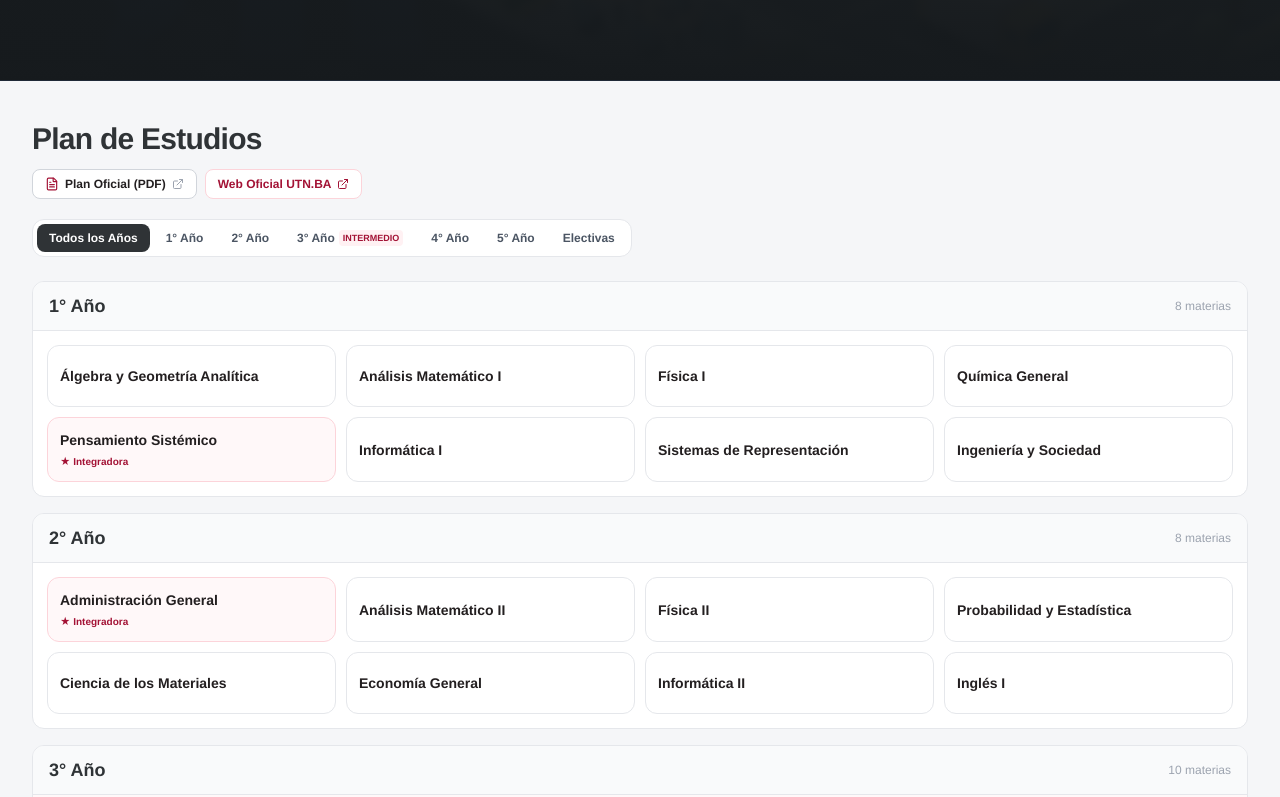
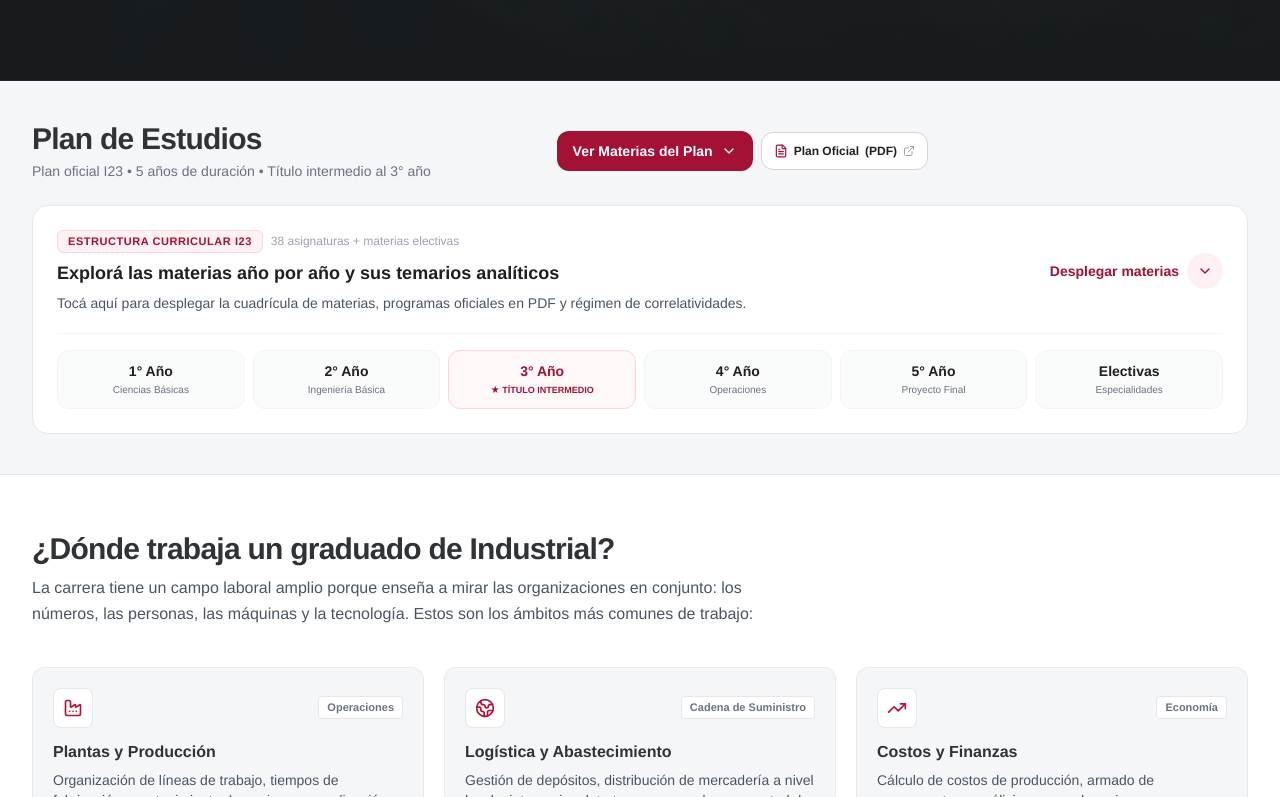
Before and after one commit to manutorres413-tech/ingenieria-industrial-utnba, a React (Vite) app: page / in a window 1280 px wide. Shown: the part 603-1400 px from the top of the page. Built offline with nearby package versions, Linux system fonts and the light colour scheme.

Commit message:
feat: add collapsible study plan with preview card and expand/collapse toggle

```diff
--- a/src/components/SteppedStudyPlan.jsx
+++ b/src/components/SteppedStudyPlan.jsx
@@ -1,10 +1,23 @@
-import React, { useState } from 'react';
+import React, { useState, useEffect } from 'react';
 import { planEstudios, asignaturasElectivas } from '../data/planEstudios';
-import { Download, ExternalLink, Award, GraduationCap, X, FileText } from 'lucide-react';
+import { ExternalLink, Award, GraduationCap, X, FileText, ChevronDown, ChevronUp } from 'lucide-react';
 
 export default function SteppedStudyPlan() {
   const [selectedNivel, setSelectedNivel] = useState('all');
   const [activeMateria, setActiveMateria] = useState(null);
+  const [isExpanded, setIsExpanded] = useState(false);
+
+  // Auto-expandir si el usuario navega directamente al ancla #plan-estudios
+  useEffect(() => {
+    const handleHash = () => {
+      if (window.location.hash === '#plan-estudios') {
+        setIsExpanded(true);
+      }
+    };
+    handleHash();
+    window.addEventListener('hashchange', handleHash);
+    return () => window.removeEventListener('hashchange', handleHash);
+  }, []);
 
   const filteredPlan = planEstudios.filter(level =>
     selectedNivel === 'all' || level.nivel === Number(selectedNivel)
@@ -14,37 +27,111 @@ export default function SteppedStudyPlan() {
     <section id="plan-estudios" className="py-8 sm:py-10 bg-[#F5F6F8]">
       <div className="max-w-7xl mx-auto px-4 sm:px-6 lg:px-8">
 
-        {/* Encabezado */}
-        <div className="max-w-3xl mb-5 text-left">
+        {/* Encabezado con botón para expandir/guardar */}
+        <div className="max-w-4xl mb-6 text-left">
+          <div className="flex flex-col sm:flex-row sm:items-center justify-between gap-4">
+            <div>
               <h2 className="text-2xl sm:text-3xl font-black text-[#2F3336] tracking-tight">
                 Plan de Estudios
               </h2>
+              <p className="text-xs sm:text-sm text-gray-500 mt-1">
+                Plan oficial I23 • 5 años de duración • Título intermedio al 3° año
+              </p>
+            </div>
 
-          <div className="mt-3 flex flex-wrap items-center gap-2 no-print">
+            <div className="flex items-center gap-2 no-print">
+              <button
+                onClick={() => setIsExpanded(!isExpanded)}
+                className={`inline-flex items-center space-x-2 px-4 py-2.5 rounded-xl text-xs sm:text-sm font-bold transition-all shadow-xs cursor-pointer ${
+                  isExpanded
+                    ? 'bg-[#231F20] hover:bg-black text-white'
+                    : 'bg-[#A31235] hover:bg-[#850E2B] text-white'
+                }`}
+              >
+                <span>{isExpanded ? 'Ocultar Materias' : 'Ver Materias del Plan'}</span>
+                {isExpanded ? <ChevronUp className="w-4 h-4" /> : <ChevronDown className="w-4 h-4" />}
+              </button>
+
               <a
                 href="./PLAN_I23_Ingenieria_Industrial_UTNBA.pdf"
                 target="_blank"
                 rel="noopener noreferrer"
-              className="inline-flex items-center space-x-1.5 px-3 py-1.5 rounded-lg text-xs font-semibold text-[#231F20] bg-white hover:bg-gray-100 border border-gray-300 shadow-2xs transition-colors"
+                className="inline-flex items-center space-x-1.5 px-3 py-2.5 rounded-xl text-xs font-semibold text-[#231F20] bg-white hover:bg-gray-100 border border-gray-300 shadow-2xs transition-colors"
+                title="Abrir PDF oficial del plan completo"
               >
                 <FileText className="w-3.5 h-3.5 text-[#A31235]" />
-              <span>Plan Oficial (PDF)</span>
+                <span className="hidden sm:inline">Plan Oficial</span>
+                <span>(PDF)</span>
                 <ExternalLink className="w-3 h-3 text-gray-400" />
-            </a>
-            <a
-              href="https://frba.utn.edu.ar/"
-              target="_blank"
-              rel="noopener noreferrer"
-              className="inline-flex items-center space-x-1.5 px-3 py-1.5 rounded-lg text-xs font-semibold text-[#A31235] bg-white hover:bg-[#FFF0F3] border border-[#FCD4DA] transition-colors"
-            >
-              <span>Web Oficial UTN.BA</span>
-              <ExternalLink className="w-3 h-3" />
               </a>
             </div>
           </div>
+        </div>
 
+        {/* Vista Guardada / Colapsada: Tarjeta de previsualización compacta */}
+        {!isExpanded ? (
+          <div
+            onClick={() => setIsExpanded(true)}
+            className="bg-white rounded-2xl border border-gray-200 p-5 sm:p-6 text-left shadow-2xs hover:border-[#A31235] hover:shadow-xs transition-all cursor-pointer group"
+          >
+            <div className="flex flex-col md:flex-row md:items-center justify-between gap-4">
+              <div className="space-y-1.5">
+                <div className="flex items-center space-x-2">
+                  <span className="text-[11px] font-bold uppercase tracking-wider text-[#A31235] bg-[#FFF0F3] px-2.5 py-0.5 rounded-md border border-[#FCD4DA]">
+                    Estructura Curricular I23
+                  </span>
+                  <span className="text-xs text-gray-400 font-medium">38 asignaturas + materias electivas</span>
+                </div>
+                <h4 className="text-base sm:text-lg font-bold text-[#231F20] group-hover:text-[#A31235] transition-colors">
+                  Explorá las materias año por año y sus temarios analíticos
+                </h4>
+                <p className="text-xs sm:text-sm text-gray-600">
+                  Tocá aquí para desplegar la cuadrícula de materias, programas oficiales en PDF y régimen de correlatividades.
+                </p>
+              </div>
+
+              <div className="flex items-center space-x-2 self-start md:self-auto shrink-0">
+                <span className="text-xs sm:text-sm font-bold text-[#A31235] group-hover:underline">
+                  Desplegar materias
+                </span>
+                <div className="w-9 h-9 rounded-full bg-[#FFF0F3] text-[#A31235] flex items-center justify-center group-hover:bg-[#A31235] group-hover:text-white transition-colors">
+                  <ChevronDown className="w-4 h-4" />
+                </div>
+              </div>
+            </div>
+
+            {/* Mini preview visual de los 5 niveles */}
+            <div className="mt-5 pt-4 border-t border-gray-100 grid grid-cols-2 sm:grid-cols-3 md:grid-cols-6 gap-2 text-center text-xs">
+              <div className="p-2.5 rounded-xl bg-gray-50/80 border border-gray-100 group-hover:bg-gray-100/70 transition-colors">
+                <span className="font-bold text-[#231F20] block text-sm">1° Año</span>
+                <span className="text-[10px] text-gray-500">Ciencias Básicas</span>
+              </div>
+              <div className="p-2.5 rounded-xl bg-gray-50/80 border border-gray-100 group-hover:bg-gray-100/70 transition-colors">
+                <span className="font-bold text-[#231F20] block text-sm">2° Año</span>
+                <span className="text-[10px] text-gray-500">Ingeniería Básica</span>
+              </div>
+              <div className="p-2.5 rounded-xl bg-[#FFF8F9] border border-[#FCD4DA] group-hover:border-[#A31235] transition-colors">
+                <span className="font-bold text-[#A31235] block text-sm">3° Año</span>
+                <span className="text-[9px] text-[#A31235] font-extrabold uppercase">★ Título Intermedio</span>
+              </div>
+              <div className="p-2.5 rounded-xl bg-gray-50/80 border border-gray-100 group-hover:bg-gray-100/70 transition-colors">
+                <span className="font-bold text-[#231F20] block text-sm">4° Año</span>
+                <span className="text-[10px] text-gray-500">Operaciones</span>
+              </div>
+              <div className="p-2.5 rounded-xl bg-gray-50/80 border border-gray-100 group-hover:bg-gray-100/70 transition-colors">
+                <span className="font-bold text-[#231F20] block text-sm">5° Año</span>
+                <span className="text-[10px] text-gray-500">Proyecto Final</span>
+              </div>
+              <div className="p-2.5 rounded-xl bg-gray-50/80 border border-gray-100 group-hover:bg-gray-100/70 transition-colors">
+                <span className="font-bold text-[#231F20] block text-sm">Electivas</span>
+                <span className="text-[10px] text-gray-500">Especialidades</span>
+              </div>
+            </div>
+          </div>
+        ) : (
+          <div className="animate-fade-in space-y-5">
             {/* Filtros rápidos por año */}
-        <div className="mb-5 no-print overflow-x-auto pb-1 scrollbar-none">
+            <div className="no-print overflow-x-auto pb-1 scrollbar-none">
               <div className="bg-white p-1 rounded-xl border border-gray-200 inline-flex items-center gap-1 min-w-full sm:min-w-0 justify-start sm:justify-center">
                 <button
                   onClick={() => setSelectedNivel('all')}
@@ -215,6 +302,23 @@ export default function SteppedStudyPlan() {
               </div>
             )}
 
+            {/* Botón inferior para volver a colapsar / guardar */}
+            <div className="pt-2 text-center no-print">
+              <button
+                onClick={() => {
+                  setIsExpanded(false);
+                  document.getElementById('plan-estudios')?.scrollIntoView({ behavior: 'smooth' });
+                }}
+                className="inline-flex items-center space-x-2 px-5 py-2.5 rounded-xl text-xs font-bold text-gray-700 bg-white hover:bg-gray-100 border border-gray-300 shadow-2xs transition-colors cursor-pointer"
+              >
+                <ChevronUp className="w-4 h-4 text-gray-500" />
+                <span>Ocultar / Guardar Plan de Estudios</span>
+              </button>
+            </div>
+
+          </div>
+        )}
+
       </div>
 
       {/* Modal para ver detalle de la materia */}
```
Lines whose indentation alone changed are shown as unchanged.
